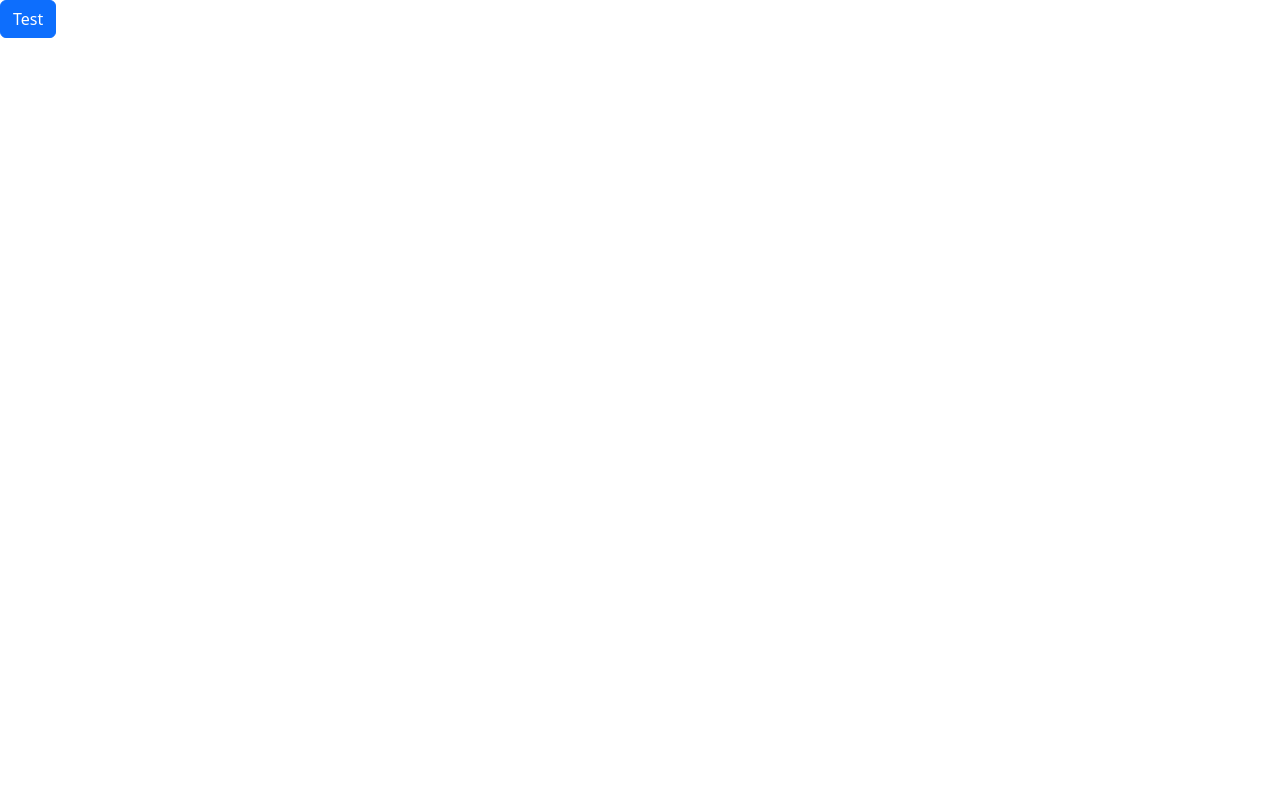
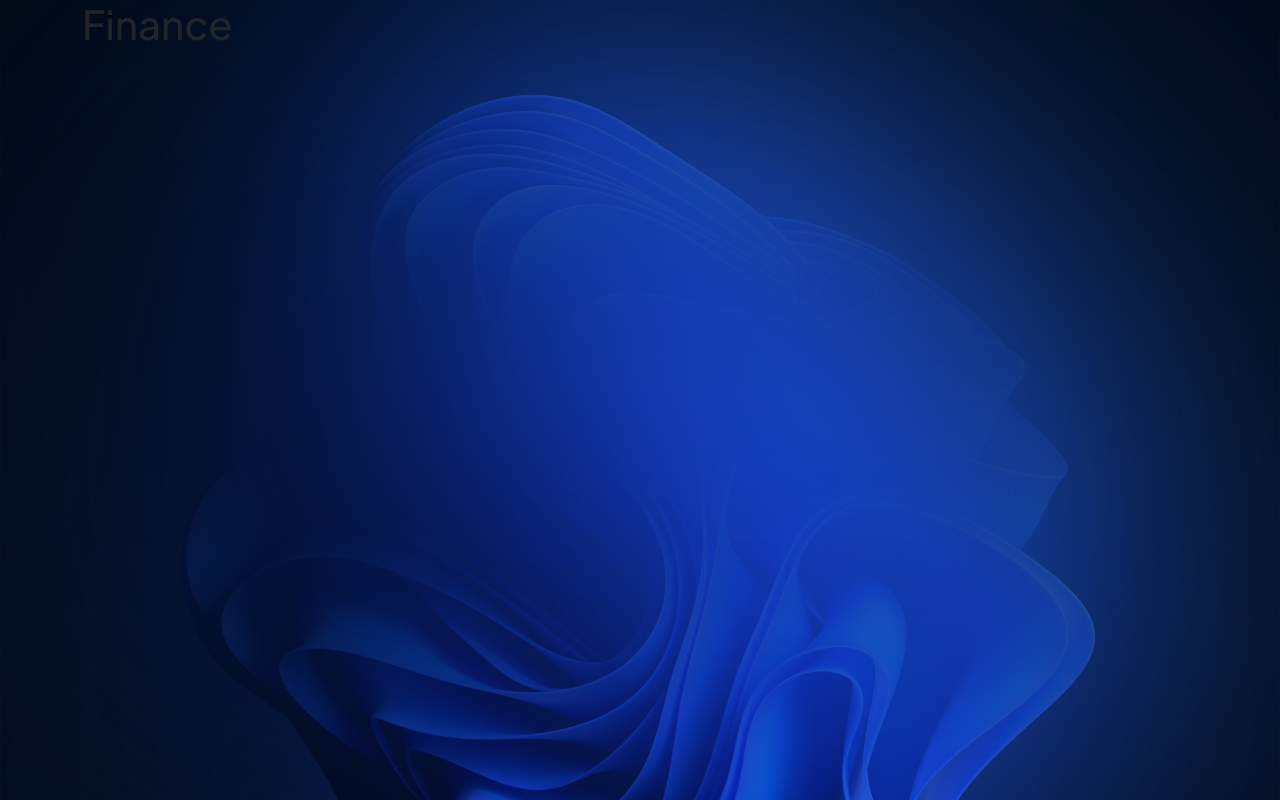
Before and after one commit to andreiwebdev/finance-webapp, a React (Vite) app: page / in a window 1280 px wide. Built offline with nearby package versions, Linux system fonts and the light colour scheme.

Commit message:
starting css

```diff
--- a/src/App.tsx
+++ b/src/App.tsx
@@ -1,11 +1,11 @@
-import Button from "react-bootstrap/Button";
+import { Container } from "react-bootstrap";
 import "./assets/sass/style.scss";
 
 function App() {
     return (
-        <>
-            <Button className="hello">Test</Button>
-        </>
+        <Container>
+            <h1>Finance</h1>
+        </Container>
     );
 }
 
--- /dev/null
+++ b/src/assets/sass/base/_global.scss
@@ -0,0 +1,15 @@
+body {
+    background: linear-gradient(
+        90deg,
+        #0f123b 14.25%,
+        #090d2e 56.45%,
+        #020515 100%
+    );
+    background-image: url(../images/bg-image.jpeg);
+    background-position: center bottom;
+    backdrop-filter: blur(136px);
+    background-repeat: no-repeat;
+    background-size: cover;
+    font-family: $ff-primary;
+    min-height: 100vh;
+}
--- a/src/assets/sass/base/_typography.scss
+++ b/src/assets/sass/base/_typography.scss
@@ -0,0 +1,3 @@
+@import url("https://fonts.googleapis.com/css2?family=Plus+Jakarta+Sans:ital,wght@0,400;0,500;0,600;0,700;0,800;1,400;1,500;1,600;1,700;1,800&display=swap");
+
+$ff-primary: "Plus Jakarta Sans", sans-serif;
--- a/src/assets/sass/style.scss
+++ b/src/assets/sass/style.scss
@@ -0,0 +1,3 @@
+// base
+@import "./base/typography";
+@import "./base/global";
```
Also changed, not shown: src/assets/images/bg-image.jpeg (added).
